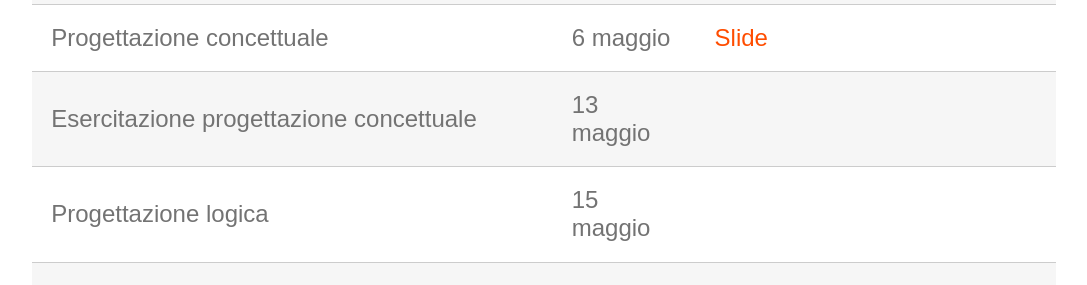
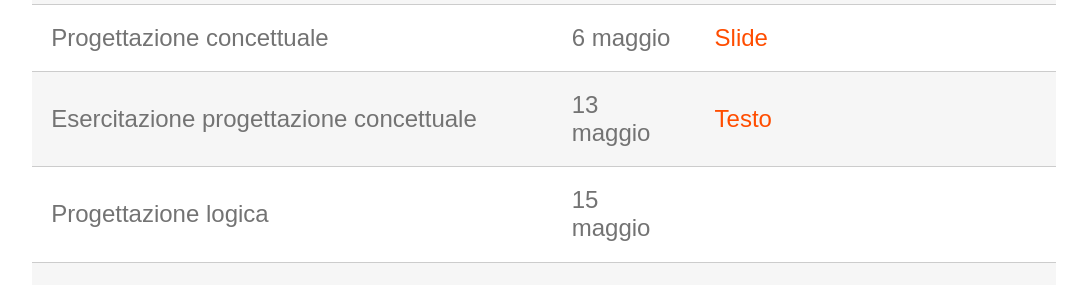
Before and after one commit to perceivelab/db-fo-24, a Jekyll site: the page built from index.md, in a window 1280 px wide and 900 px high, scrolled down 1649 px. Shown: the part 155-440 px from the top of the window, without its empty margins (96-1183 px from the left). Built offline with Jekyll 4.4.1, drawn with Linux system fonts in a browser that asks for light colours.

Commit message:
Update index.md

```diff
--- a/index.md
+++ b/index.md
@@ -37,7 +37,7 @@ Il programma delle lezioni è provvisorio e può subire variazioni.
 | Simulazione prova in itinere                         | 17 aprile | [Testo](https://studentiunict-my.sharepoint.com/:b:/g/personal/simone_palazzo_unict_it/ETG6PpMprShPgl3ehDXHZ6YBSxp5LMeDjEtXiQ0D04QYqA?e=QLc3n4), [Soluzione](https://studentiunict-my.sharepoint.com/:u:/g/personal/simone_palazzo_unict_it/EXKNtto2dDNMtjij1LHwf3EBa0yyURGfVZtpaoKpvUKySw?e=wVIZRj) |
 | Prova in itinere                          | **29 aprile** |
 | Progettazione concettuale                 | 6 maggio | [Slide](https://studentiunict-my.sharepoint.com/:b:/g/personal/simone_palazzo_unict_it/EQ_F5Vc1uBBHg5drpwnjuHoBBtnLicGjT6IgrSB9hbXCRQ?e=6EoO4k) |
-| Esercitazione progettazione concettuale   | 13 maggio |
+| Esercitazione progettazione concettuale   | 13 maggio | [Testo](https://studentiunict-my.sharepoint.com/:b:/g/personal/simone_palazzo_unict_it/EQdWLgF7E7hBvUJ0gUwEtusB3vINJS3OhPXrcfVCj3Zelw?e=q9FZ8K) |
 | Progettazione logica                      | 15 maggio |
 | Esercitazione progettazione logica        | 20 maggio |
 | Esercitazione di progettazione            | 22 maggio |
```
